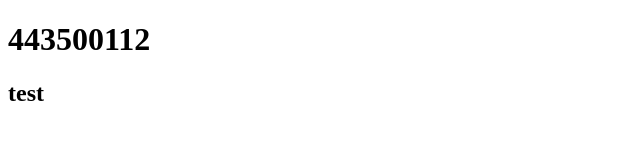
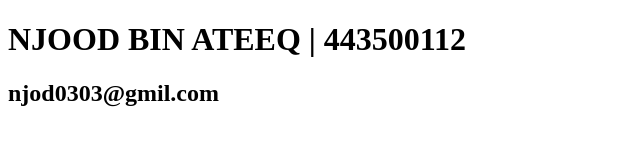
Before and after one commit to njoodbinateeq/cv, a plain HTML site: page index.html in a window 1280 px wide. Shown: the whole page, without its empty margins (0-640 px from the left). Drawn offline with Linux system fonts and the light colour scheme.

Commit message:
Update index.html
updated file

```diff
--- a/index.html
+++ b/index.html
@@ -6,7 +6,7 @@
     <title>NJOOD BIN ATEEQ- CV</title>
 </head>
 <body>
-    <h1>443500112</h1>
-    <h2>test</h2>
+    <h1> NJOOD BIN ATEEQ | 443500112 </h1>
+    <h2>njod0303@gmil.com</h2>
 </body>
 </html>
```
